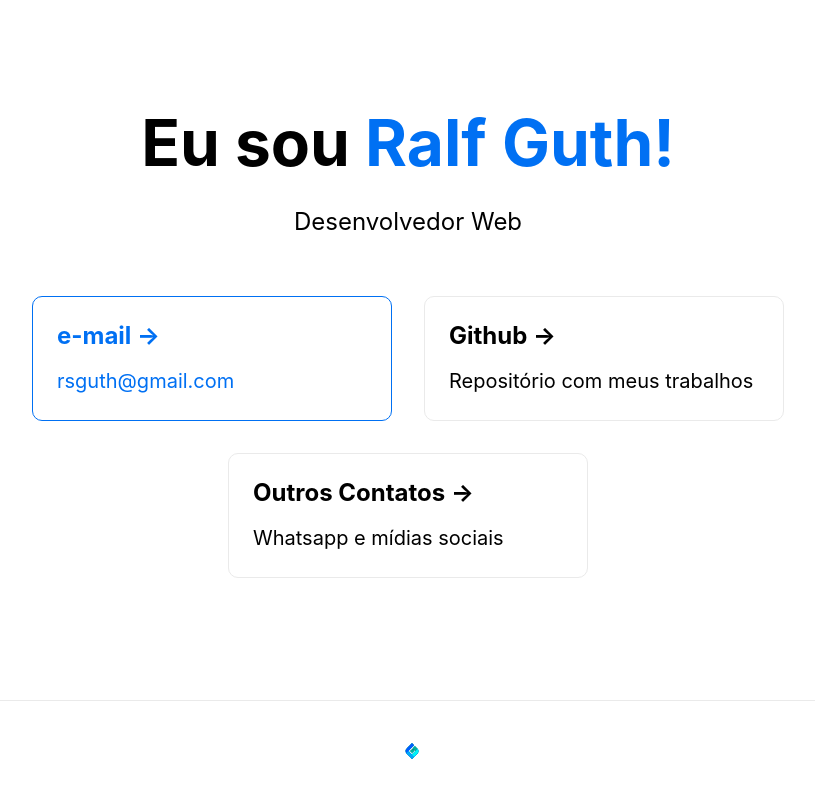
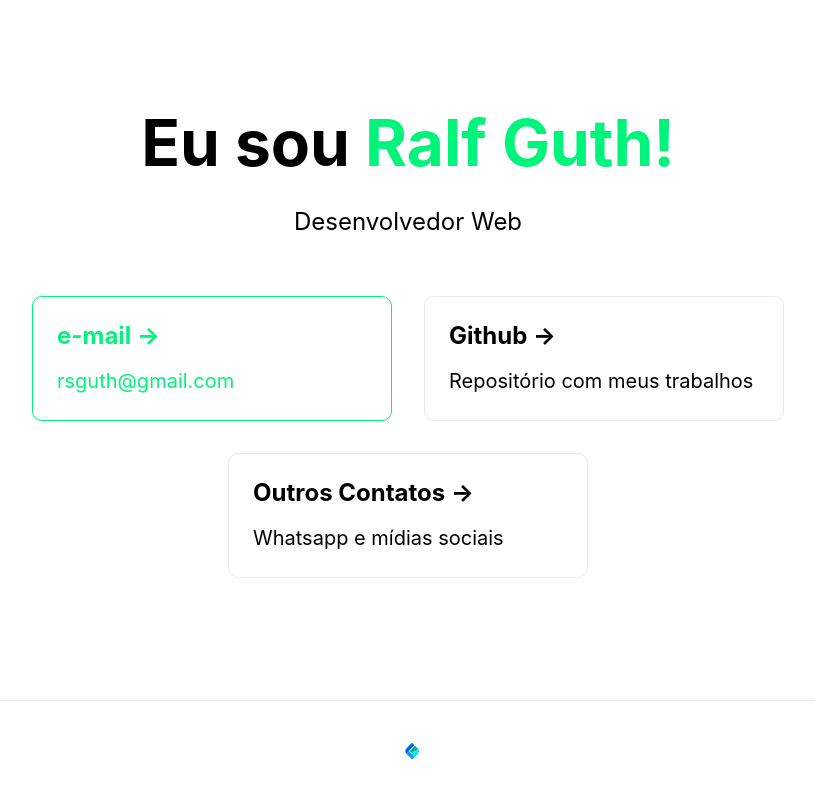
Before and after one commit to ralfguth/portfolio-next, a Next.js app: page / in a window 1280 px wide. In both pictures the pointer is over the link 444 px from the left and 358 px from the top of the page. Shown: the top 796 px of the page, without its empty margins (232-1047 px from the left). Built offline with nearby package versions, Linux system fonts and the light colour scheme.

Commit message:
muda cor principal

```diff
--- a/styles/Home.module.css
+++ b/styles/Home.module.css
@@ -36,7 +36,7 @@
 }
 
 .title a {
-  color: #0070f3;
+  color: #00f37a;
   text-decoration: none;
 }
 
@@ -95,8 +95,8 @@
 .card:hover,
 .card:focus,
 .card:active {
-  color: #0070f3;
-  border-color: #0070f3;
+  color: #00f37a;
+  border-color: #00f37a;
 }
 
 .card h3 {
```
